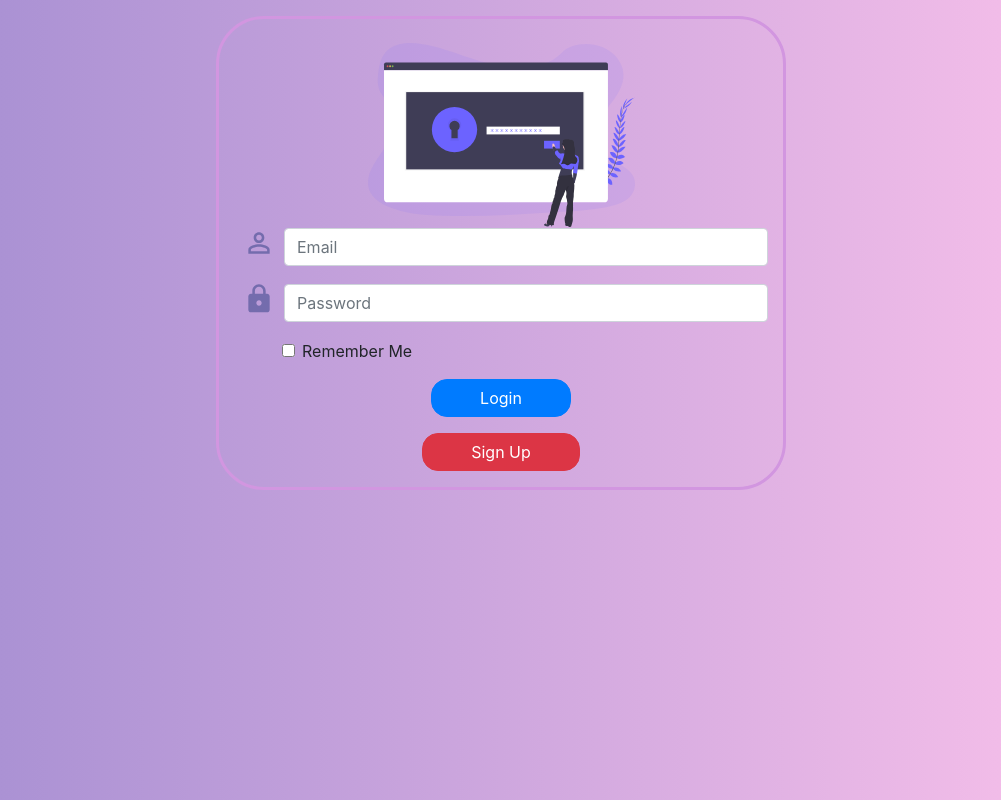
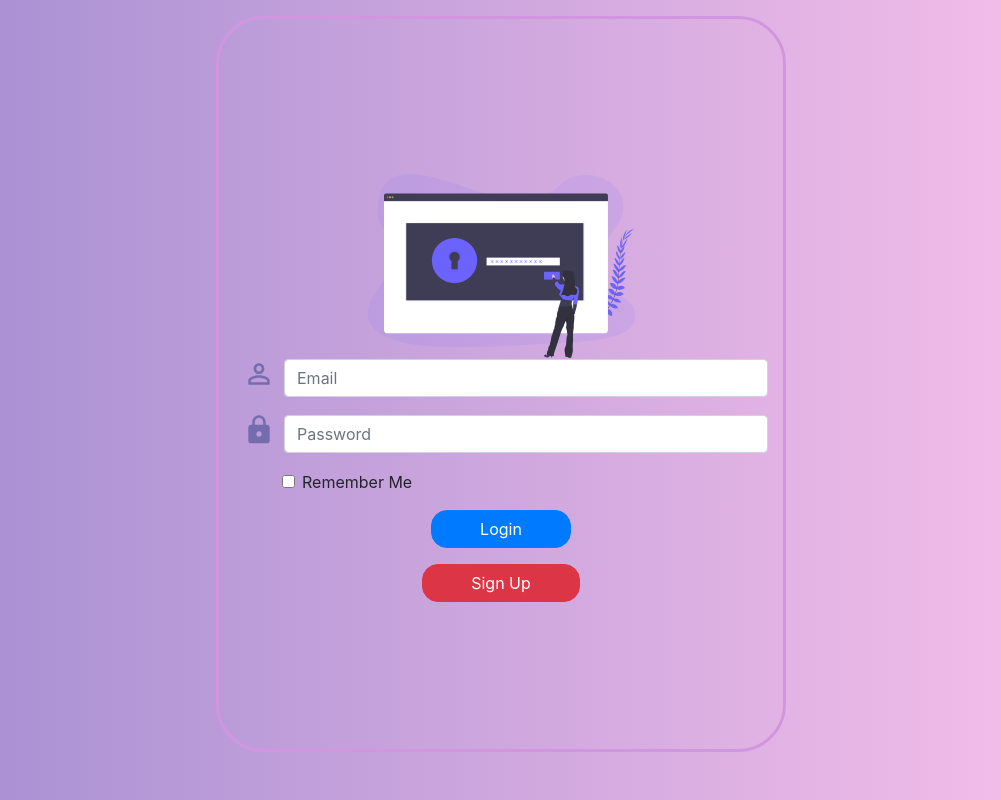
Before and after one commit to heiscostly/booktube-project, a React (Create React App) app: page /login in a window 1280 px wide. Shown: the whole page, without its empty margins (139-1140 px from the left). Built offline with nearby package versions, Linux system fonts and the light colour scheme; a web font is replaced by a local one.

Commit message:
done with the login page, now moving to signup page

```diff
--- a/src/components/login.js
+++ b/src/components/login.js
@@ -27,7 +27,7 @@ export class login extends Component {
         return (
 <div>
 
-        <Container className="form-contents">
+        <Container className="form-contents d-flex w-100" style={{minHeight: "100vh"}}>
 
 
         <Row className=" pb-5 justify-content-md-center">
```
